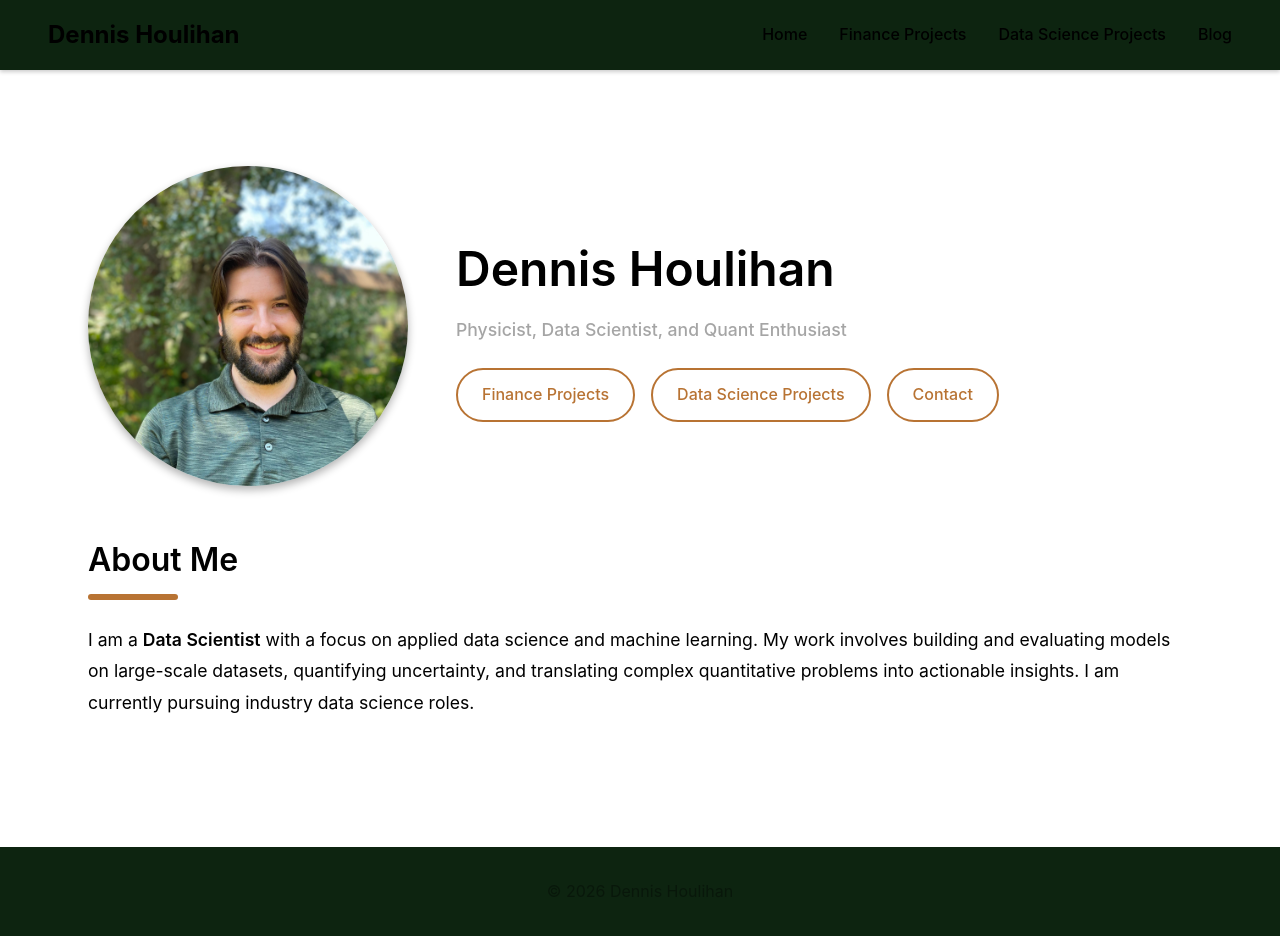
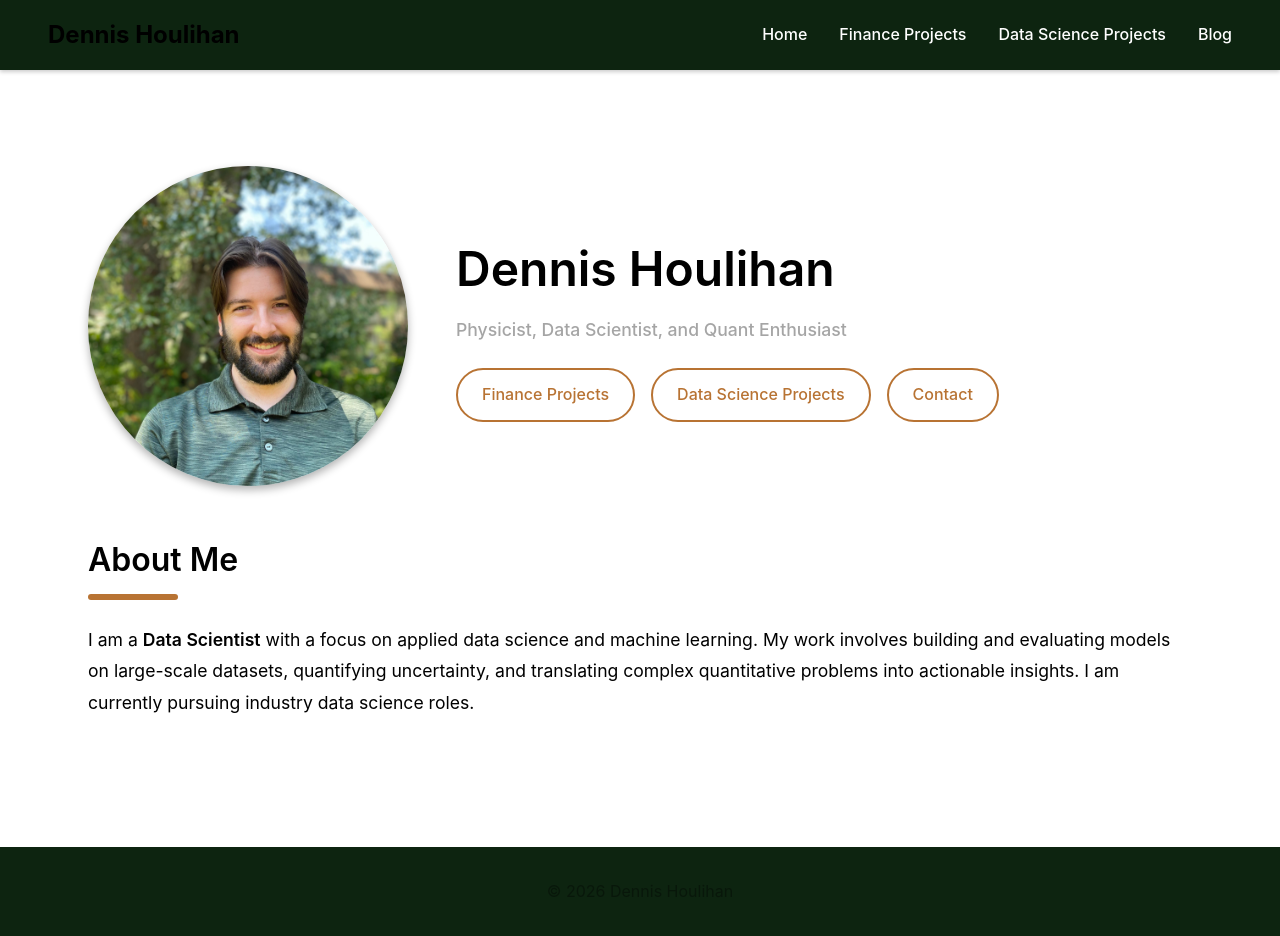
Before and after one commit to DJHoulihan/DJHoulihan.github.io, a Jekyll site: the page built from index.html, in a window 1280 px wide and 952 px high. Shown: the top 936 px of the window. Built offline with Jekyll 4.4.1, drawn with Linux system fonts in a browser that asks for light colours.

Commit message:
Changing color of header font

```diff
--- a/assets/css/style.css
+++ b/assets/css/style.css
@@ -131,7 +131,7 @@ nav ul {
 }
 
 nav a {
-  color: var(--text-primary);
+  color: #ffffff;
   font-weight: 500;
 }
 
```
